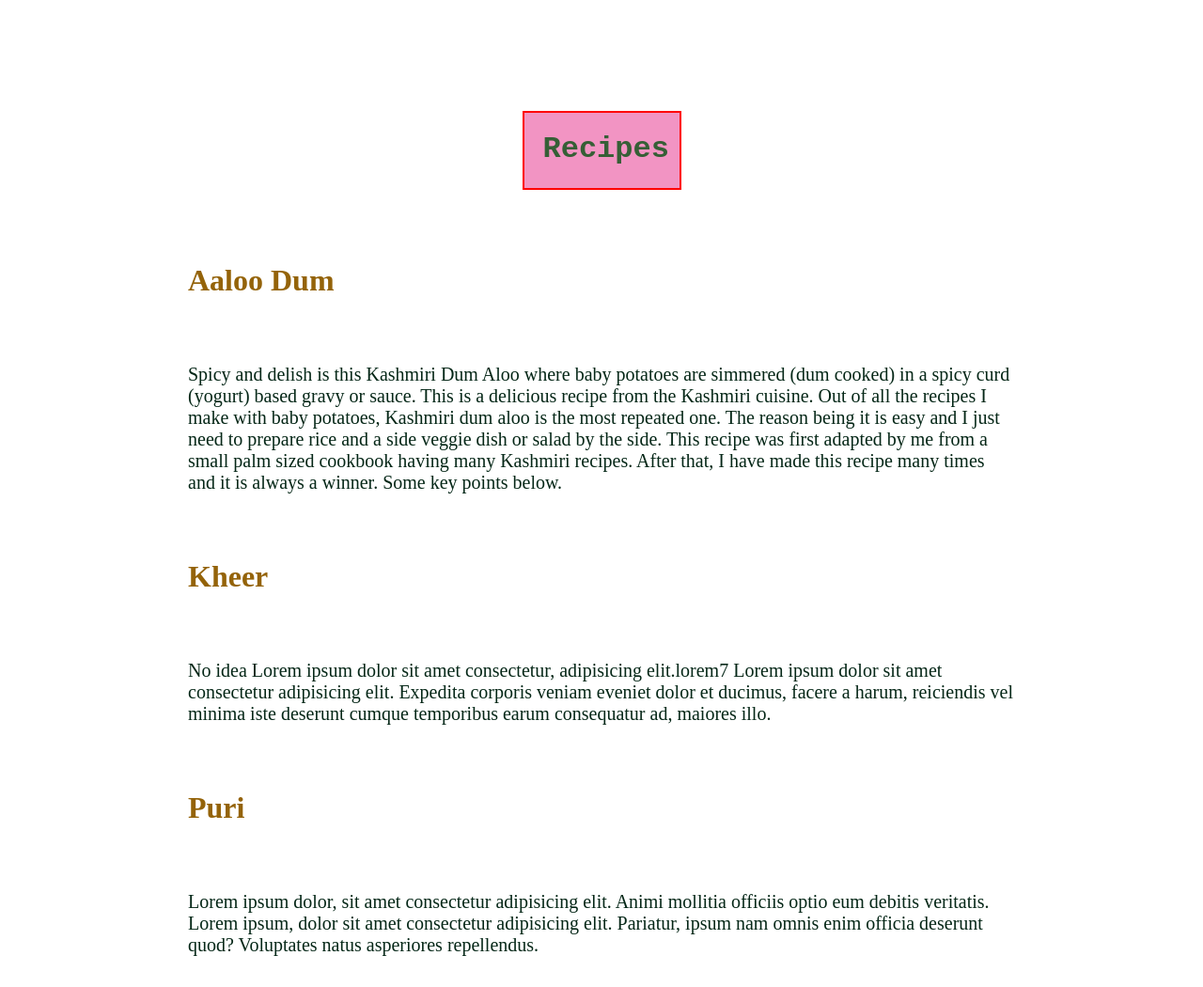
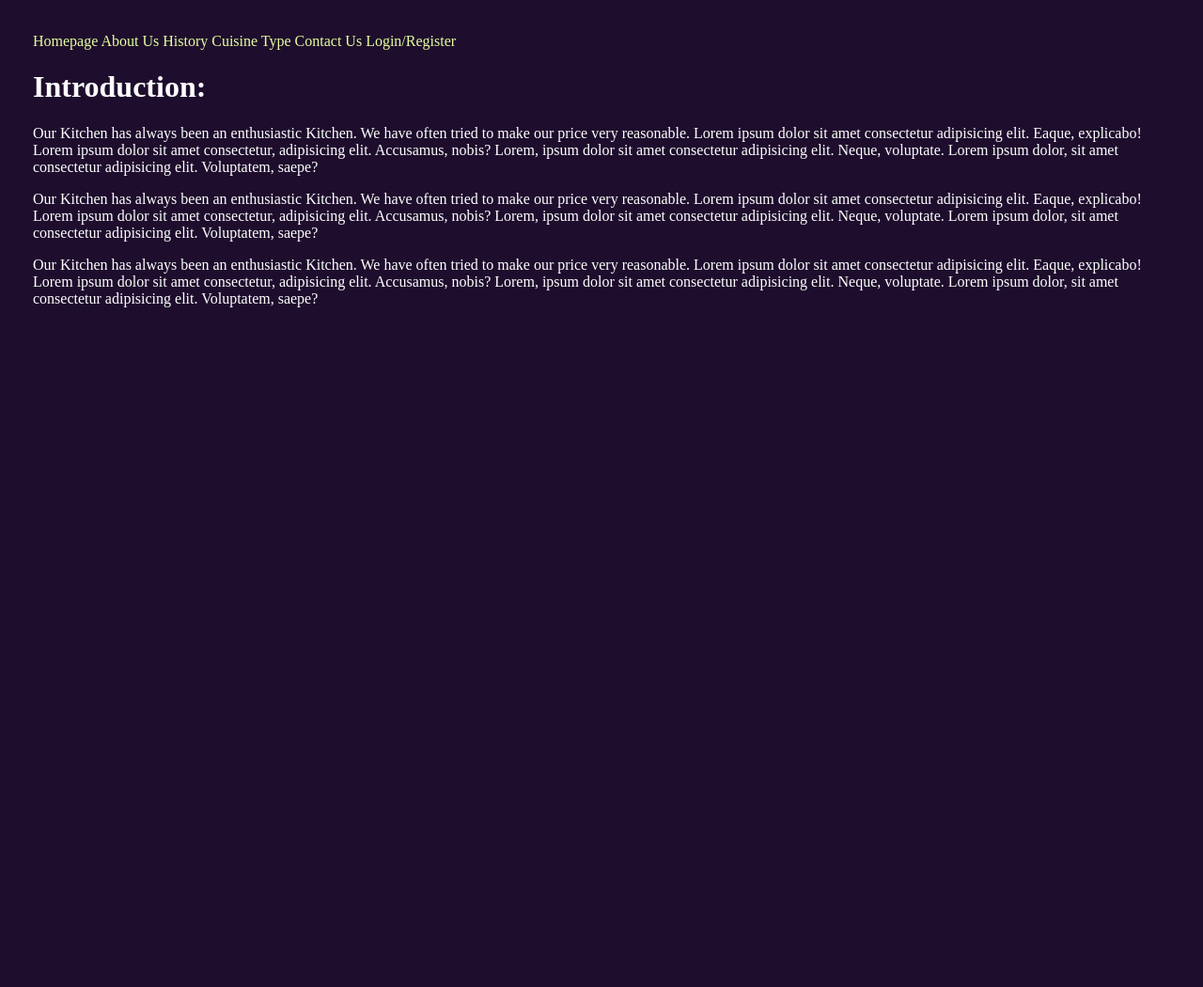
Before and after one commit to sandeshnepal106/recipes, a plain HTML site: page index.html in a window 1280 px wide. Shown: the top 1050 px of the page at 94% size. After the commit the page ends 800 px from the top, so only its background shows below. Drawn offline with Linux system fonts and the light colour scheme.

Commit message:
Added other files and improved css

```diff
--- a/index.html
+++ b/index.html
@@ -7,30 +7,49 @@
     <link rel="stylesheet" href="style.css">
 </head>
 <body>
-    <div class="headings">
-        <h1 class="h1">Recipes</h1>
-        <div class="topics">
-            <h1 class="head">Aaloo Dum</h1>
-                <p> Spicy and delish is this Kashmiri Dum Aloo where baby potatoes are simmered (dum cooked) in a spicy curd (yogurt) based gravy or sauce.
-                    This is a delicious recipe from the Kashmiri cuisine.
-                    Out of all the recipes I make with baby potatoes, Kashmiri dum aloo is the most repeated one.
-                    The reason being it is easy and I just need to prepare rice and a side veggie dish or salad by the side.
-                    This recipe was first adapted by me from a small palm sized cookbook having many Kashmiri recipes. After that, I have made this recipe many times and it is always a winner.
-                    Some key points below.</p>
-            <h1 class="head">Kheer</h1>
-                <p> No idea Lorem ipsum dolor sit amet consectetur, adipisicing elit.lorem7 Lorem ipsum dolor sit amet consectetur adipisicing elit.
-                    Expedita corporis veniam eveniet dolor et ducimus, facere a harum, reiciendis vel minima iste deserunt cumque temporibus earum consequatur ad, maiores illo.</p>
-                    <h1 class="head">Puri</h1>
-                <p> Lorem ipsum dolor, sit amet consectetur adipisicing elit. Animi mollitia officiis optio eum debitis veritatis.
-                    Lorem ipsum, dolor sit amet consectetur adipisicing elit. Pariatur, ipsum nam omnis enim officia deserunt quod? Voluptates natus asperiores repellendus.
-                </p>
-                <h1 class="head">Samosa</h1>
-                <p> Lorem ipsum dolor sit amet consectetur adipisicing elit. Vel fugit, quos aliquid autem voluptate quo aliquam sint ad, adipisci hic qui quia vero amet maxime id at velit magnam ut distinctio similique ab doloremque nihil.</p>
+    <div>
+        <header id="head">
+            <nav id="list">
+                <a href="/index.html">Homepage</a>
+                <a href="/about.html">About Us</a>
+                <a href="/history.html">History</a>
+                <a href="/cuisinetype.html">Cuisine Type</a>
+                <a href="/contact.html">Contact Us</a>
+                <a href="/login.html">Login/Register</a>
+            </nav>
+        </header>
+    </div>
+
+        <div class="inside">
+            <h1 class="title">Introduction:</h1>
+            <p>
+                Our Kitchen has always been an enthusiastic Kitchen.
+                We have often tried to make our price very reasonable.
+                Lorem ipsum dolor sit amet consectetur adipisicing elit. Eaque, explicabo!
+                Lorem ipsum dolor sit amet consectetur, adipisicing elit. Accusamus, nobis?
+                Lorem, ipsum dolor sit amet consectetur adipisicing elit. Neque, voluptate.
+                Lorem ipsum dolor, sit amet consectetur adipisicing elit. Voluptatem, saepe?
+            </p>
+            <p>
+                Our Kitchen has always been an enthusiastic Kitchen.
+                We have often tried to make our price very reasonable.
+                Lorem ipsum dolor sit amet consectetur adipisicing elit. Eaque, explicabo!
+                Lorem ipsum dolor sit amet consectetur, adipisicing elit. Accusamus, nobis?
+                Lorem, ipsum dolor sit amet consectetur adipisicing elit. Neque, voluptate.
+                Lorem ipsum dolor, sit amet consectetur adipisicing elit. Voluptatem, saepe?
+            </p>
+            <p>
+                Our Kitchen has always been an enthusiastic Kitchen.
+                We have often tried to make our price very reasonable.
+                Lorem ipsum dolor sit amet consectetur adipisicing elit. Eaque, explicabo!
+                Lorem ipsum dolor sit amet consectetur, adipisicing elit. Accusamus, nobis?
+                Lorem, ipsum dolor sit amet consectetur adipisicing elit. Neque, voluptate.
+                Lorem ipsum dolor, sit amet consectetur adipisicing elit. Voluptatem, saepe?
+            </p>
+
         </div>
-        <div>
-            <a href="sweets.html">Click here for sweet dishes.</a>
-        </div>
-    </div>
+
+
 
 </body>
 </html>
--- a/style.css
+++ b/style.css
@@ -1,27 +1,16 @@
-*{
-    margin: 10px;
-    padding: 30px;
+body{
+    display: flex;
+    flex-direction: column;
+    flex-wrap: wrap;
+    color: white;
+    background-color: rgb(30, 13, 45);
+    margin: 20px;
+    padding: 15px;
+    background: url(https://preview.redd.it/whos-the-best-chef-v0-2waws2cx0zlc1.jpg?width=1080&crop=smart&auto=webp&s=06dcc9c83533642f4d6956a9669299eddcae7cfb) cover;
+    position: relative;
+    overflow-x: hidden;
 }
-.h1{
-    color: rgb(54, 95, 54);
-    margin:auto;
-    padding: 20px;
-    outline: 2px solid rgb(255, 0, 0);
-    background-color: rgb(242, 148, 195);
-    font-family: 'Courier New', Courier, monospace;
-    text-align: center;
-    height: 40px;
-    width: 125px;
-    align-items: center;
-
-
+a{
+    text-decoration: none;
+    color: rgb(230, 255, 157);
 }
-.topics p:not(.head){
-    text-align: left;
-    font-size: 20px;
-    color: rgb(5, 39, 23);
-    font-family: 'Times New Roman', Times, serif;
-}
-.topics .head {
-    color: rgb(148, 99, 9);
-}
```
Also changed, not shown: about.html (added, +32 -0 lines), contact.html (added, +35 -0 lines), cuisinetype.html (added, +89 -0 lines), history.html (added, +30 -0 lines), login.html (added, +31 -0 lines), sweets.html (deleted, +0 -22 lines).
